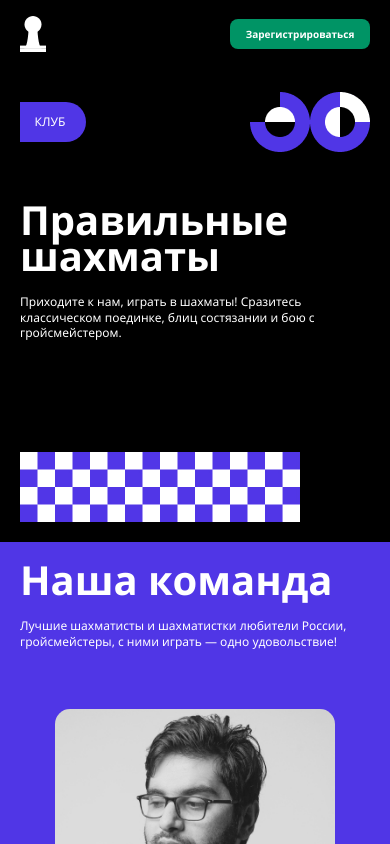
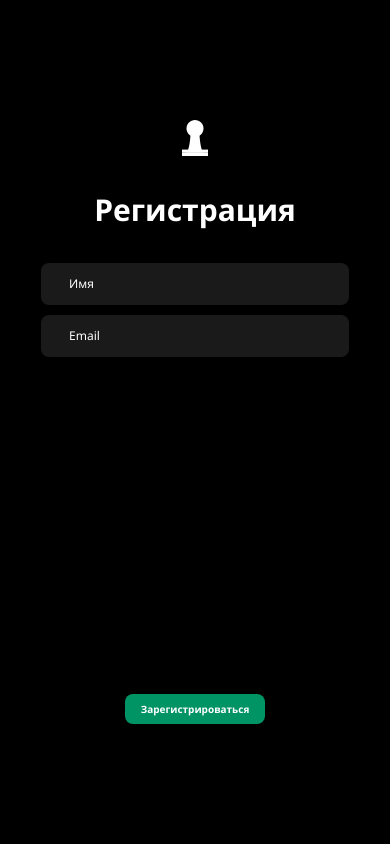
Before and after one commit to Galdenysh/The-real-chess, a plain HTML site: page index.html in a window 390 px wide. Shown: the top 844 px of the page. Drawn offline with Linux system fonts and the light colour scheme.

Commit message:
feat(popup): add popup

```diff
--- a/blocks/page/page.scss
+++ b/blocks/page/page.scss
@@ -13,8 +13,12 @@
   --bg-color-team: #5036e6;
   --bg-color-battle: #000;
   --bg-color-footer: #5036e6;
+  --bg-color-popup: #000;
   --text-color: #fff;
   --copy-color: #8E9199;
   --button-color: #009465;
   --button-hover-color: #066C4C;
+  --input-color: #1A1A1A;
+  --input-hover-color: #1A1A1A99;
+  --input-focus: #5036e6;
 }
--- /dev/null
+++ b/blocks/popup/popup.scss
@@ -0,0 +1,131 @@
+.popup {
+  display: flex;
+  flex-direction: column;
+
+  position: fixed;
+  top: 0;
+  left: 0;
+  min-height: 100%;
+  min-width: 100%;
+  background-color: var(--bg-color-popup);
+
+  font-family: "Noto Sans", Arial, sans-serif;
+  -webkit-font-smoothing: antialiased;
+  -moz-osx-font-smoothing: grayscale;
+
+  visibility: hidden;
+  opacity: 0;
+  transition: visibility 0s 0.3s, opacity 0.3s ease-in-out;
+
+  &__logo {
+    margin: 120px auto 0;
+
+    height: 54px;
+    width: 38px;
+    object-fit: cover;
+  }
+
+  &__title {
+    margin: 50px auto 0;
+
+    font-style: normal;
+    font-weight: 600;
+    font-size: 34px;
+    line-height: 0.9;
+    color: var(--text-color);
+  }
+
+  &__user-info {
+    display: flex;
+    flex-direction: column;
+
+    margin: 80px auto 0;
+    padding: 0;
+    border: none;
+  }
+
+  &__form-item {
+    margin-top: 20px;
+    padding: 0 0 0 28px;
+    min-width: 500px;
+    min-height: 48px;
+    border: none;
+    border-radius: 8px;
+    background-color: var(--input-color);
+
+    font-style: normal;
+    font-weight: normal;
+    font-size: 15px;
+    line-height: 1.2;
+    color: var(--text-color);
+
+    transition: background-color 0.2s ease-in-out;
+
+    &:first-child {
+      margin-top: 0;
+    }
+
+    &::placeholder {
+      color: var(--text-color);
+    }
+
+    &:focus {
+      outline: 1px solid var(--input-focus);
+    }
+
+    &:hover {
+      background-color: var(--input-hover-color);
+    }
+  }
+
+  &__button {
+    margin: auto auto 120px;
+  }
+
+  &_opened {
+    visibility: visible;
+    opacity: 1;
+    transition: visibility 0s, opacity 0.3s ease-in-out;
+  }
+
+  @media screen and (max-width: 1140px) {
+    &__logo {
+      margin-top: 200px;
+    }
+
+    &__button {
+      margin-bottom: 200px;
+    }
+  }
+
+  @media screen and (max-width: 540px) {
+    &__logo {
+      margin-top: 120px;
+
+      width: 26px;
+      height: 36px;
+    }
+
+    &__title {
+      margin-top: 40px;
+      font-size: 30px;
+    }
+
+    &__user-info {
+      margin-top: 40px;
+    }
+
+    &__form-item {
+      margin-top: 10px;
+      min-width: 280px;
+      min-height: 42px;
+
+      font-size: 12px;
+      line-height: 1.5;
+    }
+
+    &__button {
+      margin-bottom: 120px;
+    }
+  }
+}
--- a/blocks/team/team.scss
+++ b/blocks/team/team.scss
@@ -55,6 +55,12 @@
     }
   }
 
+  @media screen and (max-width: 640px) {
+    &__join {
+      padding-left: 120px;
+    }
+  }
+
   @media screen and (max-width: 540px) {
     & {
       padding: 20px 0 0;
--- a/index.html
+++ b/index.html
@@ -111,5 +111,15 @@
         <p class="footer__copy">© Chees Club.</p>
       </footer>
     </div>
+
+    <section class="popup popup_opened">
+      <img class="popup__logo" src="./images/logo.svg" alt="логотип" />
+      <h2 class="popup__title">Регистрация</h2>
+      <fieldset class="popup__user-info">
+        <input class="popup__form-item" type="text" name="user-name" placeholder="Имя" required />
+        <input class="popup__form-item" type="email" name="user-email" placeholder="Email" required />
+      </fieldset>
+      <button class="button popup__button" type="submit">Зарегистрироваться</button>
+    </section>
   </body>
 </html>
--- a/pages/index.css
+++ b/pages/index.css
@@ -18,3 +18,5 @@
 @import url(../blocks/battle/battle.css);
 
 @import url(../blocks/footer/footer.css);
+
+@import url(../blocks/popup/popup.css);
```
Also changed, not shown: blocks/page/page.css, blocks/popup/popup.css (added), blocks/team/team.css, 3 other files.
